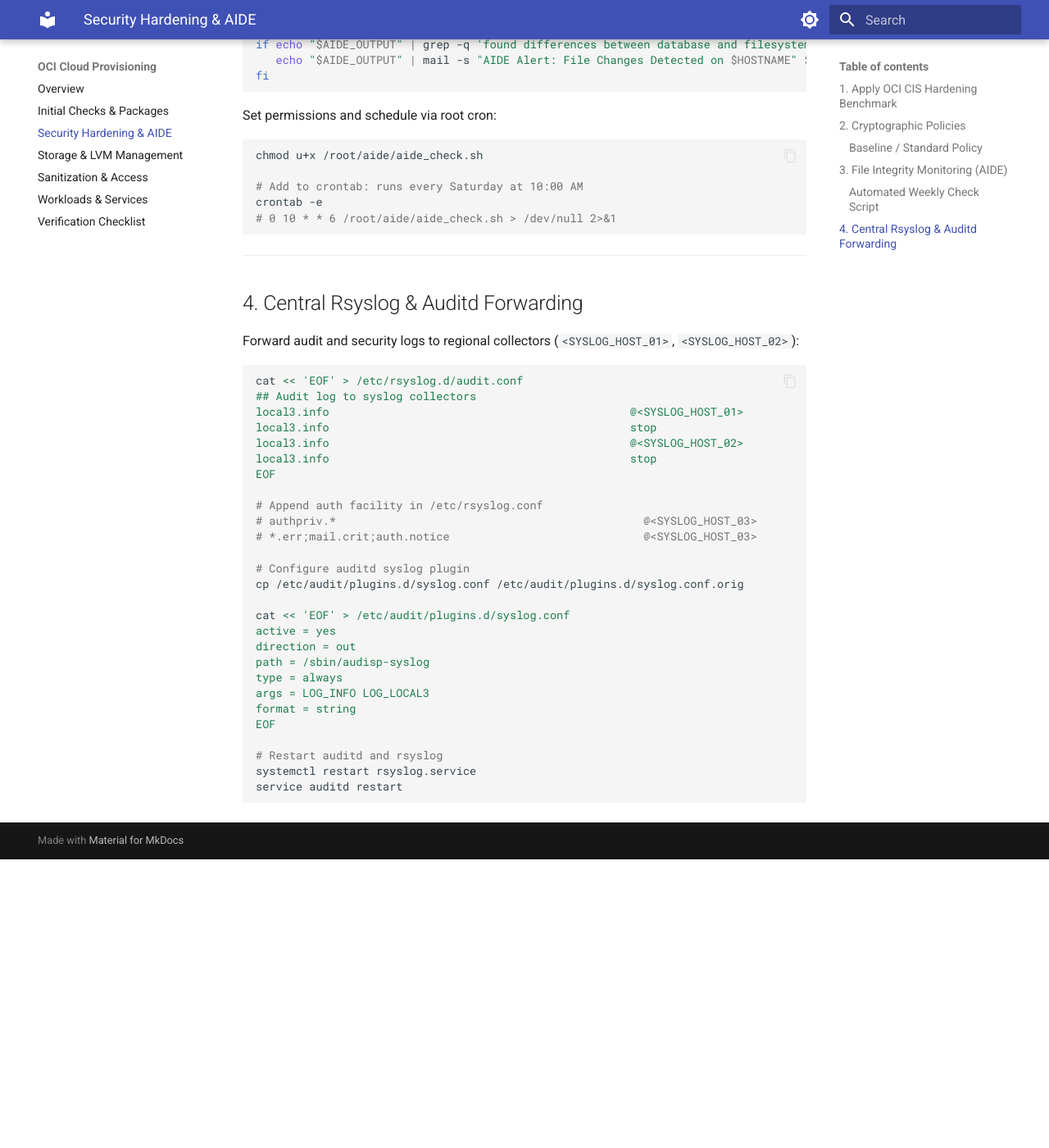
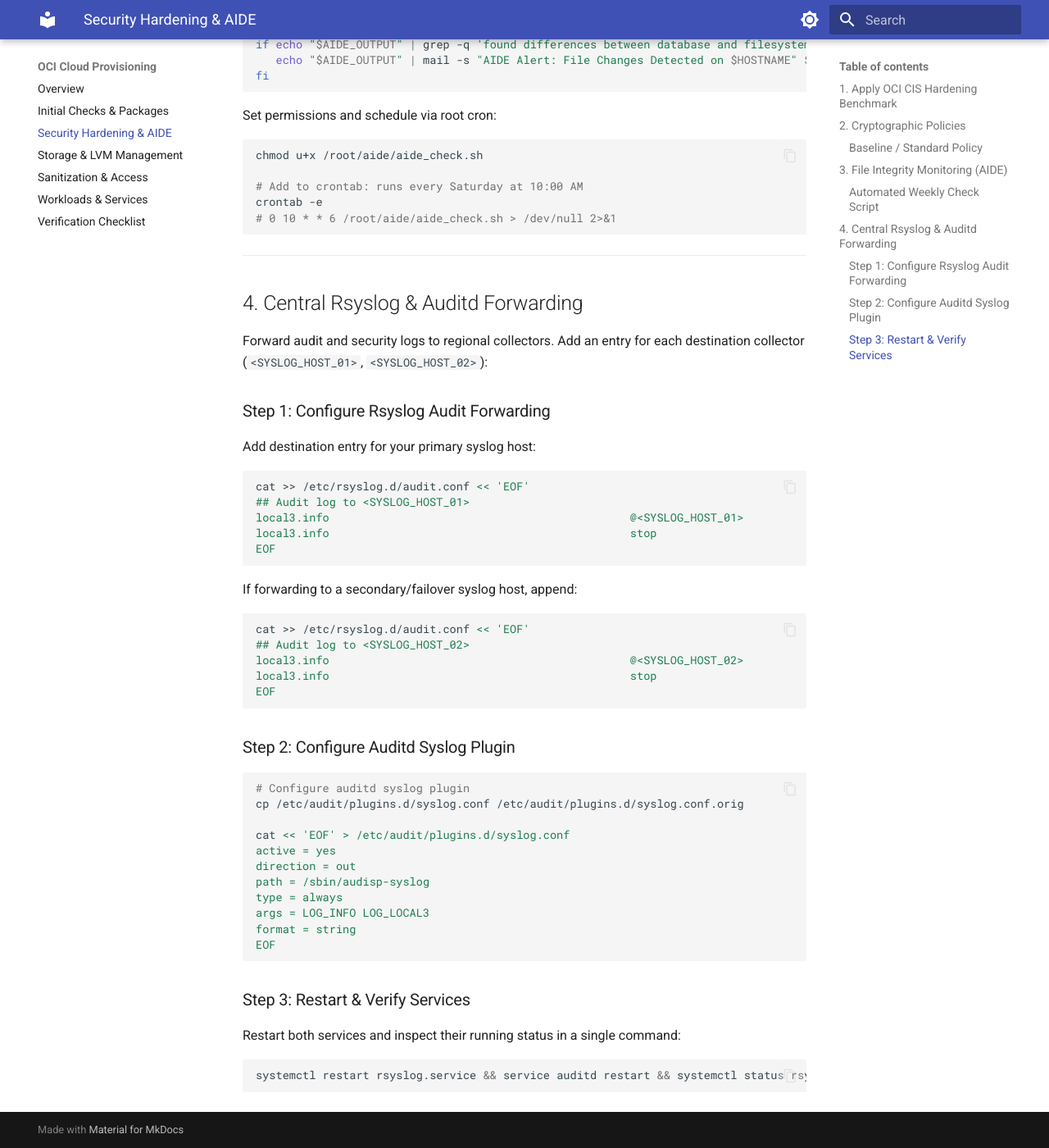
Before and after one commit to mokaddimulkabir-therap/TherapOpsDocs, an MkDocs documentation site: the page built from docs/oci-provisioning/security-hardening.md, in a window 1280 px wide and 1400 px high, scrolled down 1614 px. Shown: the whole window at 82% size. Built offline with MkDocs 1.6.1 and Material for MkDocs 9.7.7, drawn with Linux system fonts in a browser that asks for light colours; before the commit the page ends 2662 px from its top, so only the background shows below that.

Commit message:
docs(oci): refine package checks, UUID fstab entries, auditd status, and opc cleanup flow

````diff
--- a/docs/oci-provisioning/security-hardening.md
+++ b/docs/oci-provisioning/security-hardening.md
@@ -87,21 +87,29 @@ crontab -e
 
 ## 4. Central Rsyslog & Auditd Forwarding
 
-Forward audit and security logs to regional collectors (`<SYSLOG_HOST_01>`, `<SYSLOG_HOST_02>`):
+Forward audit and security logs to regional collectors. Add an entry for each destination collector (`<SYSLOG_HOST_01>`, `<SYSLOG_HOST_02>`):
 
+### Step 1: Configure Rsyslog Audit Forwarding
+Add destination entry for your primary syslog host:
 ```bash
-cat << 'EOF' > /etc/rsyslog.d/audit.conf
-## Audit log to syslog collectors
+cat >> /etc/rsyslog.d/audit.conf << 'EOF'
+## Audit log to <SYSLOG_HOST_01>
 local3.info                                             @<SYSLOG_HOST_01>
 local3.info                                             stop
+EOF
+```
+
+If forwarding to a secondary/failover syslog host, append:
+```bash
+cat >> /etc/rsyslog.d/audit.conf << 'EOF'
+## Audit log to <SYSLOG_HOST_02>
 local3.info                                             @<SYSLOG_HOST_02>
 local3.info                                             stop
 EOF
+```
 
-# Append auth facility in /etc/rsyslog.conf
-# authpriv.*                                              @<SYSLOG_HOST_03>
-# *.err;mail.crit;auth.notice                             @<SYSLOG_HOST_03>
-
+### Step 2: Configure Auditd Syslog Plugin
+```bash
 # Configure auditd syslog plugin
 cp /etc/audit/plugins.d/syslog.conf /etc/audit/plugins.d/syslog.conf.orig
 
@@ -113,8 +121,10 @@ type = always
 args = LOG_INFO LOG_LOCAL3
 format = string
 EOF
+```
 
-# Restart auditd and rsyslog
-systemctl restart rsyslog.service
-service auditd restart
+### Step 3: Restart & Verify Services
+Restart both services and inspect their running status in a single command:
+```bash
+systemctl restart rsyslog.service && service auditd restart && systemctl status rsyslog auditd --no-pager
 ```
````
Also changed, not shown: docs/oci-provisioning/initial-checks-packages.md (+9 -7 lines), docs/oci-provisioning/storage-lvm.md (+34 -6 lines), docs/oci-provisioning/system-sanitization.md (+35 -14 lines).
